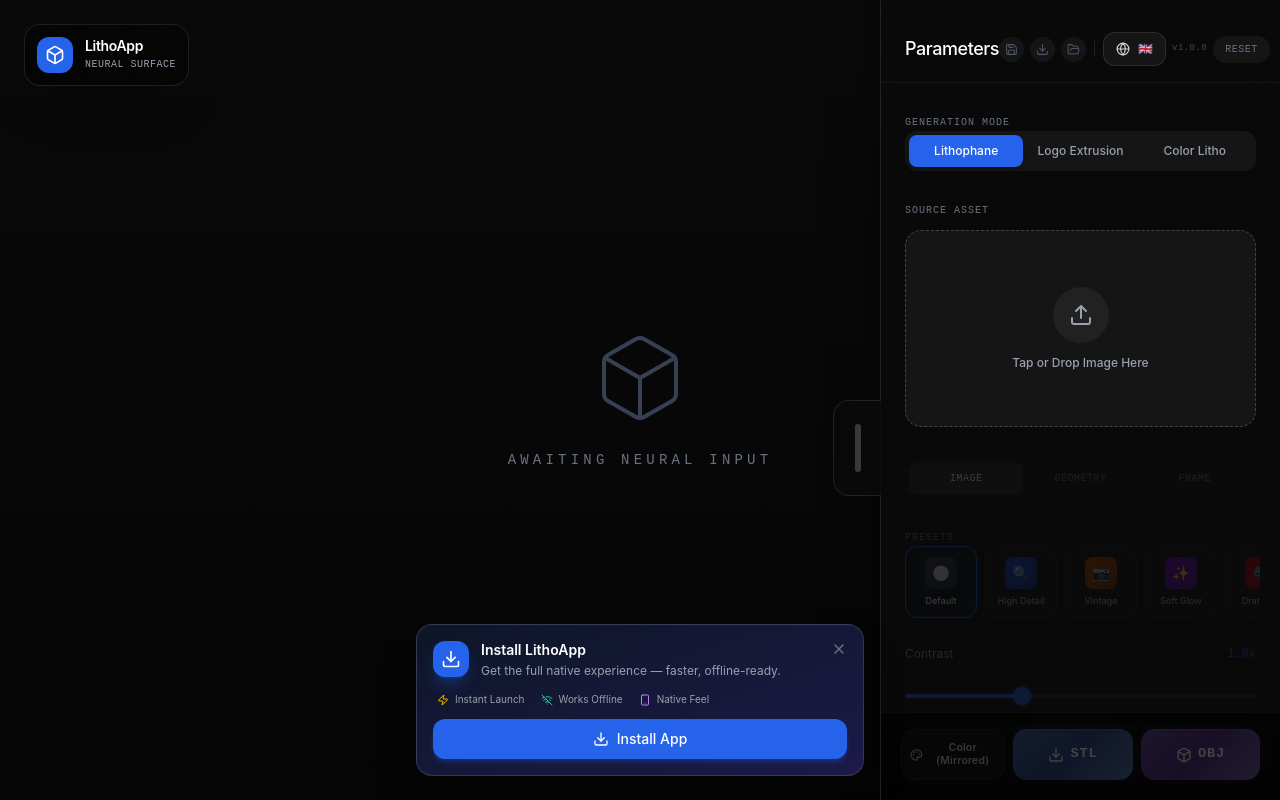
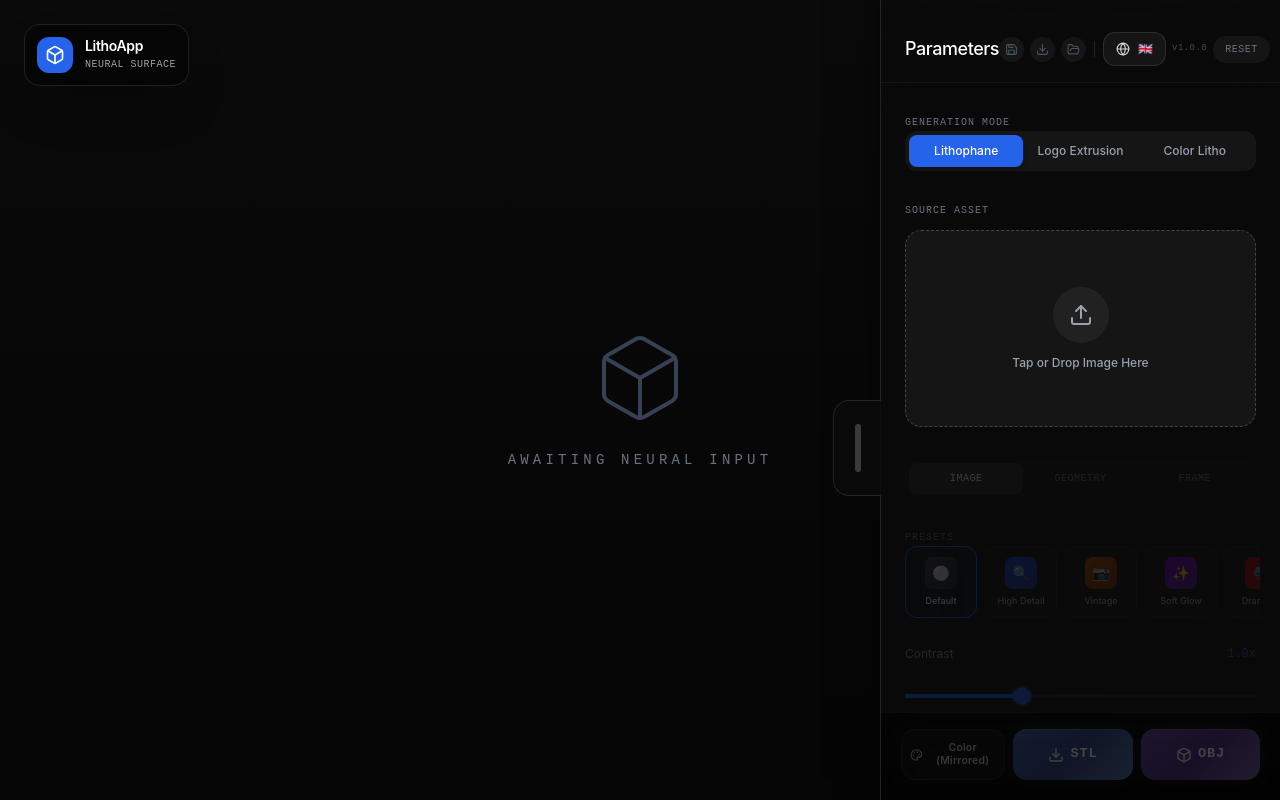
Before and after one commit to hkmodd/LithoApp, a React (Vite) app: page / in a window 1280 px wide. Built offline with nearby package versions, Linux system fonts and the light colour scheme.

Commit message:
Fixed PWA

```diff
--- a/src/components/InstallBanner.tsx
+++ b/src/components/InstallBanner.tsx
@@ -1,41 +1,41 @@
 /**
- * InstallBanner — universal PWA install prompt.
+ * InstallBanner — PWA install prompt.
  *
- * Platform-aware:
- * - Chromium: native install prompt via beforeinstallprompt
+ * - Chromium: shows custom banner when `beforeinstallprompt` fires
+ *   (Chrome's native mini-infobar also shows independently)
  * - iOS Safari: shows "Share → Add to Home Screen" instructions
- * - Android (non-Chrome): shows "Menu → Add to Home" instructions
- * - Desktop other: shows generic guidance
  *
  * Dismissible with 7-day localStorage expiry.
  */
 
 import { useState } from 'react';
 import { motion, AnimatePresence } from 'motion/react';
-import { Download, X, Zap, WifiOff, Smartphone, Share, MoreVertical, PlusSquare } from 'lucide-react';
+import { Download, X, Zap, WifiOff, Smartphone, Share, PlusSquare } from 'lucide-react';
 import { useInstallPrompt } from '../hooks/useInstallPrompt';
 import { useTranslation } from '../i18n';
 
 export default function InstallBanner() {
-  const { showBanner, platform, hasNativePrompt, install, dismiss } = useInstallPrompt();
+  const { canInstall, showIOSInstructions, platform, install, dismiss } = useInstallPrompt();
   const { t } = useTranslation();
-  const [showInstructions, setShowInstructions] = useState(false);
+  const [showSteps, setShowSteps] = useState(false);
 
-  if (!showBanner) return null;
+  // Nothing to show
+  if (!canInstall && !showIOSInstructions) return null;
 
-  /** CTA click handler — native prompt or manual instructions */
   const handleInstall = async () => {
-    if (hasNativePrompt) {
+    if (platform === 'chromium') {
       const accepted = await install();
-      if (accepted) return; // installed, banner will auto-hide
+      if (accepted) return; // installed
+      // If user dismissed Chrome's prompt, also dismiss our banner
+      dismiss();
+    } else {
+      // iOS: show manual steps
+      setShowSteps(true);
     }
-    // No native prompt available — show platform instructions
-    setShowInstructions(true);
   };
 
   return (
     <AnimatePresence>
-      {showBanner && (
       <motion.div
         initial={{ opacity: 0, y: 60, scale: 0.95 }}
         animate={{ opacity: 1, y: 0, scale: 1 }}
@@ -53,23 +53,16 @@
             <X className="w-4 h-4" />
           </button>
 
-            {/* Instruction overlay (iOS / fallback) */}
-            {showInstructions ? (
+          {/* iOS instruction overlay */}
+          {showSteps && platform === 'ios' ? (
             <div className="space-y-3">
               <h3 className="text-sm font-semibold text-white">
                 {t('install.howto')}
               </h3>
-                {platform === 'ios' ? (
               <div className="space-y-2">
                 <Step icon={<Share className="w-4 h-4 text-blue-400" />} text={t('install.ios.step1')} />
                 <Step icon={<PlusSquare className="w-4 h-4 text-blue-400" />} text={t('install.ios.step2')} />
               </div>
-                ) : (
-                  <div className="space-y-2">
-                    <Step icon={<MoreVertical className="w-4 h-4 text-blue-400" />} text={t('install.android.step1')} />
-                    <Step icon={<PlusSquare className="w-4 h-4 text-blue-400" />} text={t('install.android.step2')} />
-                  </div>
-                )}
               <button
                 onClick={dismiss}
                 className="w-full py-2 text-gray-400 text-xs hover:text-gray-300 transition-colors"
@@ -122,7 +115,6 @@
           )}
         </div>
       </motion.div>
-      )}
     </AnimatePresence>
   );
 }
--- a/src/hooks/useInstallPrompt.ts
+++ b/src/hooks/useInstallPrompt.ts
@@ -1,17 +1,16 @@
 /**
- * useInstallPrompt — universal PWA install prompt hook.
+ * useInstallPrompt — PWA install prompt hook.
  *
- * Works across all platforms:
- * - Chromium (Chrome/Edge/Opera): captures `beforeinstallprompt` for native prompt
- * - iOS Safari: detects platform and shows manual "Add to Home" instructions
- * - Other browsers: generic install guidance
+ * Strategy:
+ * - Chromium browsers: captures `beforeinstallprompt` for a custom banner.
+ *   Does NOT call e.preventDefault() so Chrome's native mini-infobar still shows.
+ * - iOS Safari: detects Safari on iOS and shows manual "Add to Home" instructions.
+ * - Already standalone: hides everything.
  *
- * The banner shows when:
- * 1. App is NOT running in standalone mode (not already installed)
- * 2. User hasn't dismissed it (stored in localStorage with 7-day expiry)
+ * Dismiss is stored in localStorage with 7-day expiry.
  */
 
-import { useState, useEffect, useCallback } from 'react';
+import { useState, useEffect, useCallback, useRef } from 'react';
 
 interface BeforeInstallPromptEvent extends Event {
   readonly platforms: string[];
@@ -19,17 +18,17 @@
   prompt(): Promise<void>;
 }
 
-export type InstallPlatform = 'chromium' | 'ios' | 'android-other' | 'desktop-other' | null;
+export type InstallPlatform = 'chromium' | 'ios' | null;
 
 const DISMISS_KEY = 'lithoapp-install-dismissed';
-const DISMISS_DAYS = 7; // Re-show after 7 days
+const DISMISS_DAYS = 7;
 
-function getDismissed(): boolean {
+function isDismissed(): boolean {
   try {
     const val = localStorage.getItem(DISMISS_KEY);
     if (!val) return false;
     const expiry = parseInt(val, 10);
-    if (Date.now() > expiry) {
+    if (isNaN(expiry) || Date.now() > expiry) {
       localStorage.removeItem(DISMISS_KEY);
       return false;
     }
@@ -39,68 +38,63 @@
   }
 }
 
-function setDismissed(): void {
+function saveDismiss(): void {
   try {
-    const expiry = Date.now() + DISMISS_DAYS * 24 * 60 * 60 * 1000;
-    localStorage.setItem(DISMISS_KEY, String(expiry));
+    localStorage.setItem(DISMISS_KEY, String(Date.now() + DISMISS_DAYS * 86400000));
   } catch { /* noop */ }
 }
 
 function isStandalone(): boolean {
+  if (typeof window === 'undefined') return false;
   return (
     window.matchMedia('(display-mode: standalone)').matches ||
-    (navigator as unknown as { standalone?: boolean }).standalone === true // iOS Safari
+    // iOS Safari standalone
+    ('standalone' in navigator && (navigator as any).standalone === true)
   );
 }
 
-function detectPlatform(): InstallPlatform {
+function detectIOSSafari(): boolean {
+  if (typeof navigator === 'undefined') return false;
   const ua = navigator.userAgent;
-
-  // iOS detection (iPhone, iPad, iPod)
+  // iPhone/iPad/iPod  — Safari only (not Chrome on iOS, which supports PWA differently)
   const isIOS =
     /iPad|iPhone|iPod/.test(ua) ||
     (navigator.platform === 'MacIntel' && navigator.maxTouchPoints > 1);
-  if (isIOS) return 'ios';
-
-  // Android detection
-  const isAndroid = /Android/i.test(ua);
-
-  // Chromium detection (supports beforeinstallprompt)
-  const isChromium =
-    'BeforeInstallPromptEvent' in window ||
-    /Chrome|CriOS|Edg|OPR/i.test(ua);
-
-  if (isChromium) return 'chromium';
-  if (isAndroid) return 'android-other'; // Firefox on Android, etc.
-
-  return 'desktop-other';
+  // Exclude Chrome/Firefox/etc on iOS — they use webkit but have their own UA strings
+  const isSafari = isIOS && /Safari/.test(ua) && !/CriOS|FxiOS|OPiOS|EdgiOS/.test(ua);
+  return isSafari;
 }
 
 export function useInstallPrompt() {
   const [deferredPrompt, setDeferredPrompt] = useState<BeforeInstallPromptEvent | null>(null);
   const [installed, setInstalled] = useState(false);
-  const [dismissed, setDismissedState] = useState(getDismissed);
-  const [platform, setPlatform] = useState<InstallPlatform>(null);
+  const [dismissed, setDismissedState] = useState(isDismissed);
+  const [isIOSSafari, setIsIOSSafari] = useState(false);
+  const promptRef = useRef<BeforeInstallPromptEvent | null>(null);
 
   useEffect(() => {
-    // Already installed as standalone
     if (isStandalone()) {
       setInstalled(true);
       return;
     }
 
-    setPlatform(detectPlatform());
+    // Detect iOS Safari for manual instructions
+    setIsIOSSafari(detectIOSSafari());
 
-    // Listen for Chromium's beforeinstallprompt
+    // Capture beforeinstallprompt (Chromium only).
+    // IMPORTANT: we do NOT call e.preventDefault() — this allows Chrome's
+    // native mini-infobar to appear on mobile, which is the standard UX.
+    // We still capture the event to offer our own custom banner as well.
     const handler = (e: Event) => {
-      e.preventDefault();
-      setDeferredPrompt(e as BeforeInstallPromptEvent);
-      setPlatform('chromium'); // confirm Chromium support
+      const evt = e as BeforeInstallPromptEvent;
+      promptRef.current = evt;
+      setDeferredPrompt(evt);
     };
 
     const appInstalledHandler = () => {
       setInstalled(true);
       setDeferredPrompt(null);
+      promptRef.current = null;
     };
 
     window.addEventListener('beforeinstallprompt', handler);
@@ -113,31 +107,36 @@
   }, []);
 
   const install = useCallback(async () => {
-    if (!deferredPrompt) return false;
-    await deferredPrompt.prompt();
-    const { outcome } = await deferredPrompt.userChoice;
-    setDeferredPrompt(null);
-    if (outcome === 'accepted') setInstalled(true);
-    return outcome === 'accepted';
-  }, [deferredPrompt]);
+    const prompt = promptRef.current;
+    if (!prompt) return false;
+    try {
+      await prompt.prompt();
+      const { outcome } = await prompt.userChoice;
+      promptRef.current = null;
+      setDeferredPrompt(null);
+      if (outcome === 'accepted') setInstalled(true);
+      return outcome === 'accepted';
+    } catch {
+      return false;
+    }
+  }, []);
 
   const dismiss = useCallback(() => {
     setDismissedState(true);
-    setDismissed();
+    saveDismiss();
   }, []);
 
-  // Show banner unless installed or dismissed
-  // For Chromium: always show (with or without deferredPrompt)
-  // For iOS/other: show instructions
-  const showBanner = !installed && !dismissed && platform !== null;
+  // Determine what to show
+  const canShowChromium = !!deferredPrompt && !installed && !dismissed;
+  const canShowIOS = isIOSSafari && !installed && !dismissed;
 
   return {
-    /** Whether to show the install banner */
-    showBanner,
-    /** Detected platform for conditional UI */
-    platform,
-    /** Whether the native Chromium prompt is available */
-    hasNativePrompt: !!deferredPrompt,
+    /** Show native (Chromium) install banner */
+    canInstall: canShowChromium,
+    /** Show iOS Safari manual instructions */
+    showIOSInstructions: canShowIOS,
+    /** Platform for conditional UI */
+    platform: (canShowChromium ? 'chromium' : canShowIOS ? 'ios' : null) as InstallPlatform,
     /** Whether the app is already installed */
     isInstalled: installed,
     /** Trigger the native install prompt (Chromium only) */
```
Lines whose indentation alone changed are shown as unchanged.
